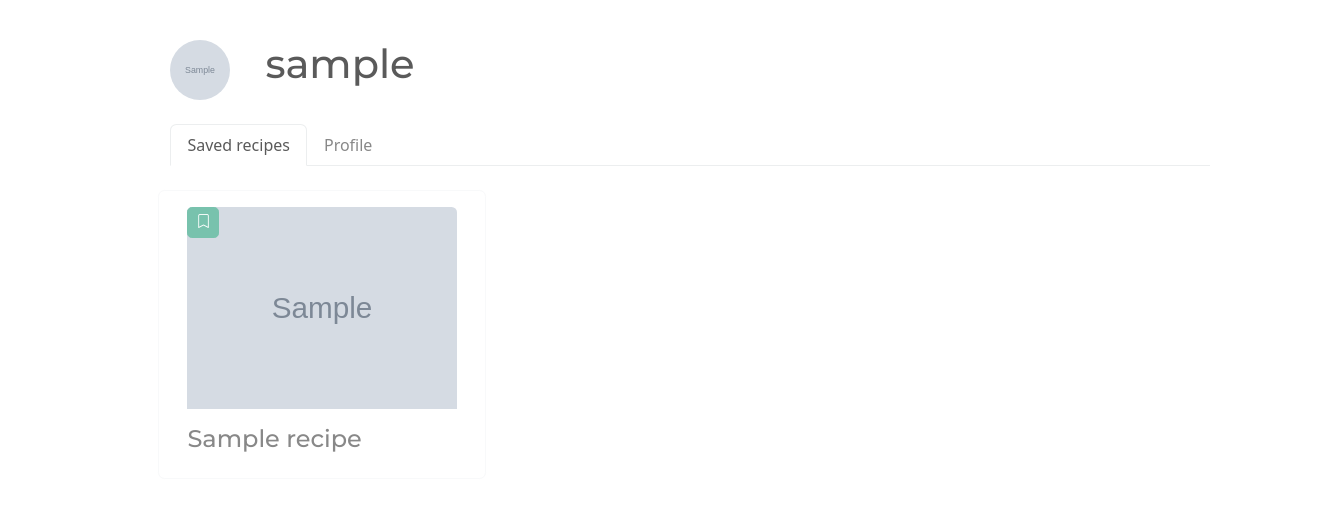
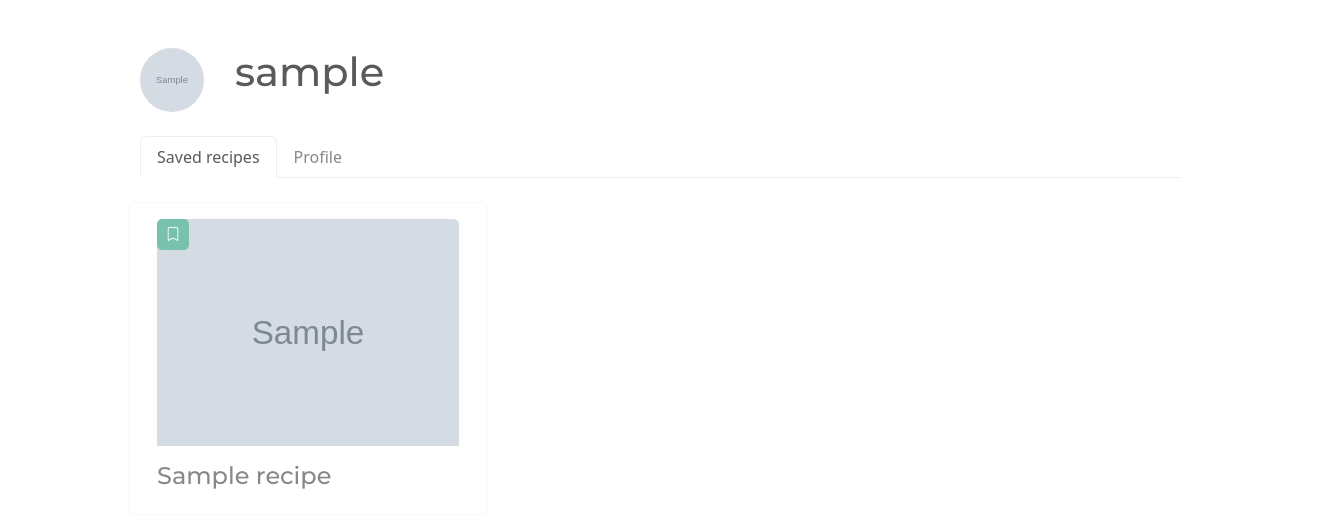
Before and after one commit to allisonwchan/we-have-food-at-home, a Flask app: page /users/1 in a window 1320 px wide. Shown: the part 56-584 px from the top of the page. Run offline with Flask 3, Linux system fonts and the light colour scheme; tables that the repository leaves empty hold one stand-in row (values such as "Sample post"); grey boxes marked "Sample" are stand-in pictures; some libraries are stand-ins or nearby versions.

Commit message:
change all styling to rem

```diff
--- a/application/app.py
+++ b/application/app.py
@@ -382,3 +382,7 @@ def unsave_recipe(api_id, page):
         return redirect(url_for('show_user_info', user_id=g.user.id))
     elif page == 'home':
         return redirect(url_for('show_homepage'))
+
+
+if __name__ == '__main__':
+   app.run()
--- a/application/static/style.css
+++ b/application/static/style.css
@@ -1,16 +1,20 @@
 .container {
-    margin: 3% 12%;
+    margin: 3rem 8rem;
+}
+
+.card {
+    width: 22.5rem;
 }
 
 #profile-pic-home {
-    width: 30px;
-    height: 30px;
+    width: 2rem;
+    height: 2rem;
     border-radius: 50%;
 }
 
 #profile-pic-user-list {
-    width: 60px;
-    height: 60px;
+    width: 4rem;
+    height: 4rem;
     border-radius: 50%;
 }
 
--- a/application/templates/about.html
+++ b/application/templates/about.html
@@ -2,10 +2,10 @@
 
 {% block content %}
 
-<h1>WFH (We have Food at Home)!</h1>
+<h1>WFH! (We have Food at Home)!</h1>
 
 <p>Reduce food waste and do more home cooking by finding recipes based on ingredients you have!</p>
 
-<p>WFH provides you with 5000+ recipes to choose from, so don't let the food in your fridge go bad again</p>
+<p>WFH provides you with 5000+ recipes to choose from, so don't let the food in your fridge go bad again!</p>
 
 {% endblock %}
--- a/application/templates/home.html
+++ b/application/templates/home.html
@@ -5,7 +5,7 @@
 <h1>Find your new favorite recipes.</h1>
 
 <div class="input-group mb-2 justify-content-end">
-  <div class="col-md-10">
+  <div class="col-md-11">
     <form method="POST" id="search-form">
       {{ form.hidden_tag() }}
 
@@ -19,7 +19,7 @@
     </form>
   </div>
 
-  <div class="col-md-2">
+  <div class="col-md-1">
     <button class="btn btn-primary"><i class="bi bi-search"></i></button>
   </div>
 
@@ -38,7 +38,7 @@
 
 <div class="row">
   {% for recipe in recipes %}
-  <div class="card border-light" style="max-width: 20.5rem;">
+  <div class="card border-light">
       <div class="card-body">
           <div class="position-relative mb-3">
               <a href="/recipes/{{ recipe['id'] }}" target="_blank" rel="noopener noreferrer">
--- a/application/templates/recipes/list.html
+++ b/application/templates/recipes/list.html
@@ -6,7 +6,7 @@
 
 <div class="row">
     {% for recipe in recipes %}
-    <div class="card border-light" style="max-width: 23.5rem;">
+    <div class="card border-light">
         <div class="card-body">
             <div class="position-relative mb-3">
                 <a href="/recipes/{{ recipe['id'] }}" target="_blank" rel="noopener noreferrer">
--- a/application/templates/recipes/results.html
+++ b/application/templates/recipes/results.html
@@ -6,7 +6,7 @@
 
 <div class="row">
     {% for recipe in recipes %}
-    <div class="card border-light" style="max-width: 20.5rem;">
+    <div class="card border-light">
         <div class="card-body">
             <div class="position-relative mb-3">
                 <a href="/recipes/{{ recipe['id'] }}" target="_blank" rel="noopener noreferrer">
--- a/application/templates/users/detail.html
+++ b/application/templates/users/detail.html
@@ -33,7 +33,7 @@
         <div class="row mt-4">
           <div class="row">
             {% for recipe in user.recipes %}
-            <div class="card border-light" style="max-width: 20.5rem;">
+            <div class="card border-light">
                 <div class="card-body">
                     <div class="position-relative mb-3">
                         <a href="/recipes/{{ recipe['id'] }}" target="_blank" rel="noopener noreferrer">
--- a/application/templates/users/list.html
+++ b/application/templates/users/list.html
@@ -6,7 +6,7 @@
 
 <div class="row">
     {% for user in users %}
-    <div class="card border-light mb-3" style="max-width: 20rem;">
+    <div class="card border-light mb-3">
         <div class="card-body">
             <a href="/users/{{user.id}}" class="stretched-link mb-1 d-flex justify-content-center">
                 <img src="{{ user.image_url }}" alt="{{ user.username }}" class="img-thumbnail" id="profile-pic-user-list">
```
Also changed, not shown: application/templates/recipes/detail.html (+4 -5 lines), README.md.
